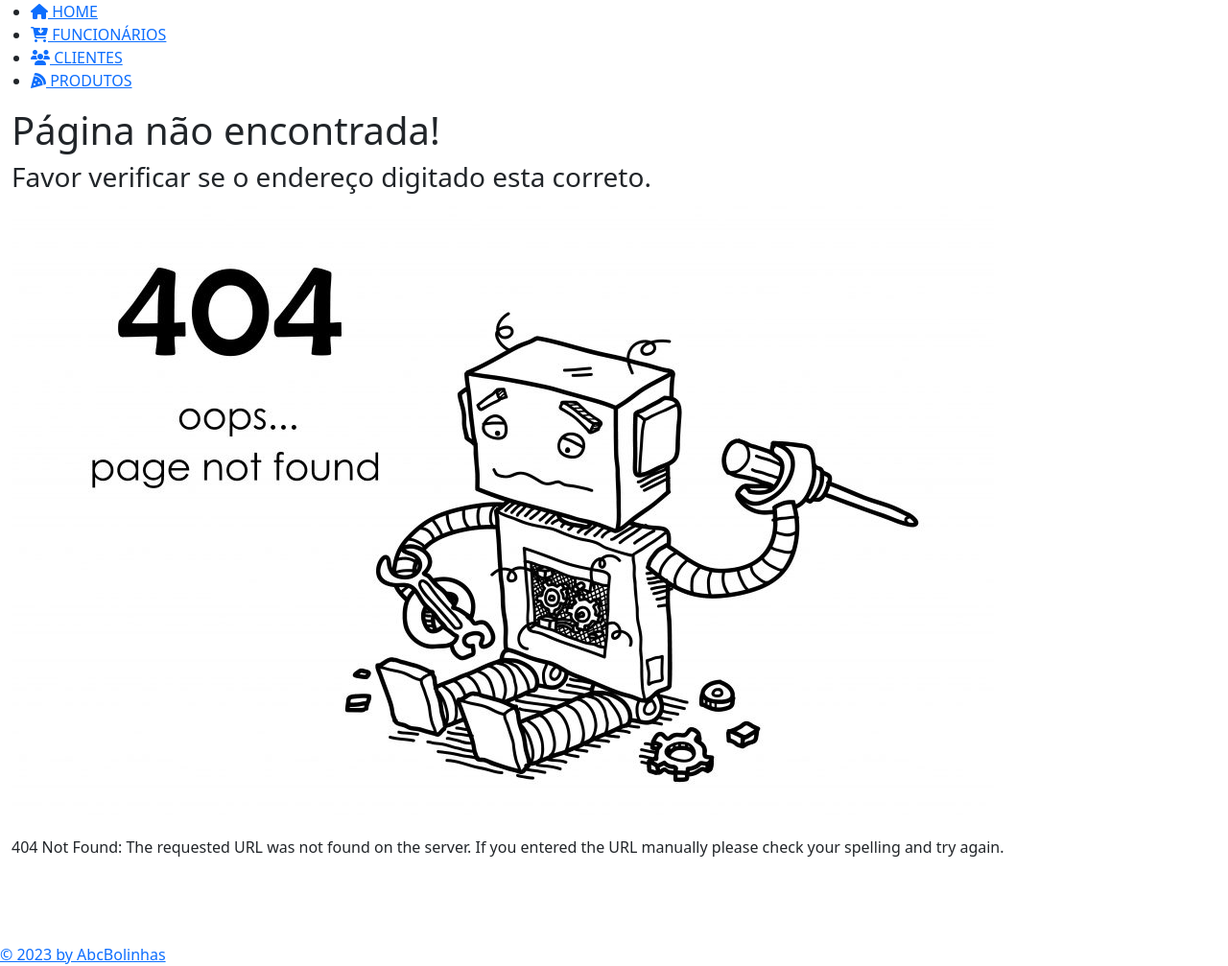
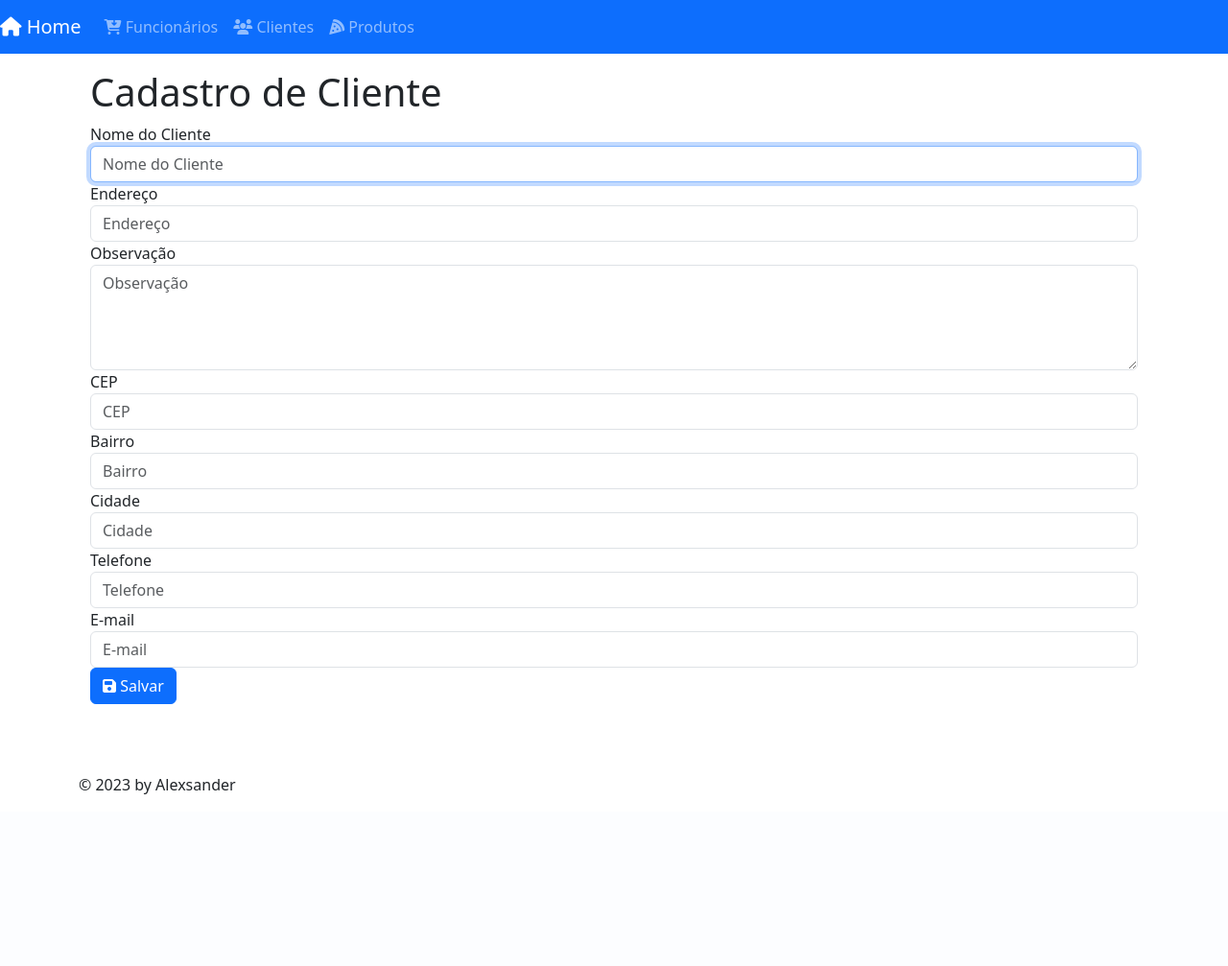
Before and after one commit to Gagatsy/comandas_app, a Flask app: page /cliente/formCliente/ in a window 1280 px wide. Shown: the whole page at 96% size. After the commit the page ends 828 px from the top, so only its background shows below. Run offline with Flask 3, Linux system fonts and the light colour scheme; some libraries are stand-ins or nearby versions.

Commit message:
Aplicação Visual Atualizada

```diff
--- a/scr/mod_cliente/cliente.py
+++ b/scr/mod_cliente/cliente.py
@@ -5,3 +5,7 @@ bp_cliente = Blueprint('cliente', __name__, url_prefix="/cliente", template_fold
 @bp_cliente.route('/')
 def formListaCliente():
     return render_template('formListaCliente.html'), 200
+
+@bp_cliente.route('/formCliente/', methods=['GET', 'POST'])
+def formCliente():
+    return render_template('formCliente.html')
--- /dev/null
+++ b/scr/mod_cliente/templates/formCliente.html
@@ -0,0 +1,94 @@
+<!DOCTYPE html>
+<html lang="pt-br">
+<head>
+    <meta charset="UTF-8">
+    <title>Cadastro de Clientes</title>
+    {% block style %}
+        <link rel="stylesheet" href="{{ url_for('static', filename='bootstrap-5.3.2-dist/css/bootstrap.min.css') }}">
+        <link rel="stylesheet" href="{{ url_for('static', filename='fontawesome-free-6.4.2-web/css/all.min.css') }}">
+        <link rel="icon" href="static/favicon.ico" type="image/x-icon">
+        <script src="https://code.jquery.com/jquery-3.6.0.min.js"></script>
+        <script src="https://cdn.rawgit.com/RobinHerbots/Inputmask/5.0.6/dist/jquery.inputmask.min.js"></script>
+        <style>
+            /* Estilos personalizados */
+            .focus-highlight:focus {
+                border-color: #007BFF;
+                box-shadow: 0 0 8px #007BFF;
+            }
+        </style>
+        <script>
+            $(document).ready(function() {
+                // Adicionar máscaras aos campos
+                $('#cep').inputmask("99999-999");
+                $('#telefone').inputmask("(99) 99999-9999");
+
+                $('#formCadastroCliente').on('submit', function(event) {
+                    var nome = $('#nome').val();
+                    var cep = $('#cep').val();
+                    var telefone = $('#telefone').val();
+                    var email = $('#email').val();
+
+                    // Verificar campos obrigatórios
+                    if (!nome || !cep || !telefone || !email) {
+                        alert('Preencha todos os campos obrigatórios.');
+                        event.preventDefault(); // Impede o envio do formulário
+                    }
+                });
+            });
+        </script>
+    {% endblock %}
+</head>
+<body>
+    {% extends "base.html" %}
+    {% block title %}Cadastro de Cliente{% endblock %}
+    {% block content %}
+    <div class="container">
+        <form name="formCadastroCliente" id="formCadastroCliente" action="" method="POST">
+            <h1>Cadastro de Cliente</h1>
+
+            <div class="form-group">
+                <label for="nome">Nome do Cliente</label>
+                <input type="text" class="form-control focus-highlight" name="nome" id="nome" value="" placeholder="Nome do Cliente" maxlength="100" autofocus required>
+            </div>
+
+            <div class="form-group">
+                <label for="endereco">Endereço</label>
+                <input type="text" class="form-control focus-highlight" name="endereco" id="endereco" value="" placeholder="Endereço" maxlength="150" required>
+            </div>
+
+            <div class="form-group">
+                <label for="observacao">Observação</label>
+                <textarea class="form-control focus-highlight" name="observacao" id="observacao" placeholder="Observação" rows="4" maxlength="200"></textarea>
+            </div>
+
+            <div class="form-group">
+                <label for="cep">CEP</label>
+                <input type="text" class="form-control focus-highlight" name="cep" id="cep" value="" placeholder="CEP" maxlength="8" required>
+            </div>
+
+            <div class="form-group">
+                <label for="bairro">Bairro</label>
+                <input type="text" class="form-control focus-highlight" name="bairro" id="bairro" value="" placeholder="Bairro" maxlength="50" required>
+            </div>
+
+            <div class="form-group">
+                <label for="cidade">Cidade</label>
+                <input type="text" class="form-control focus-highlight" name="cidade" id="cidade" value="" placeholder="Cidade" maxlength="50" required>
+            </div>
+
+            <div class="form-group">
+                <label for="telefone">Telefone</label>
+                <input type="tel" class="form-control focus-highlight" name="telefone" id="telefone" value="" placeholder="Telefone" maxlength="11" required>
+            </div>
+
+            <div class="form-group">
+                <label for="email">E-mail</label>
+                <input type="email" class="form-control focus-highlight" name="email" id="email" value="" placeholder="E-mail" maxlength="100" required>
+            </div>
+
+            <button type="submit" class="btn btn-primary" name="salvarCliente"><i class="fas fa-save"></i> Salvar</button>
+        </form>
+    </div>
+    {% endblock %}
+</body>
+</html>
--- a/scr/mod_erro/templates/form404.html
+++ b/scr/mod_erro/templates/form404.html
@@ -2,29 +2,44 @@
 <html lang="pt-br">
 <head>
     <meta charset="UTF-8">
-    <title>404</title>
+    <link rel="icon" href="static/favicon.ico" type="image/x-icon">
+    <title>404 - Página não encontrada</title>
+    {% block style %}
+        <!-- Inclua os links para os estilos CSS do Bootstrap aqui -->
+        <link rel="stylesheet" href="{{ url_for('static', filename='bootstrap-5.3.2-dist/css/bootstrap.min.css') }}">
+        <!-- Adicione estilos personalizados, se necessário -->
+        <style>
+            .error-message {
+                font-size: 18px;
+                color: #FF0000;
+            }
+            /* Adicione outros estilos personalizados conforme necessário */
+        </style>
+    {% endblock %}
 </head>
 <body>
     {% extends "base.html" %}
-
     {% block title %}Page Not Found{% endblock %}
-
     {% block content %}
-    <div class="row">
-        <div class="col">
-            <h1>Página não encontrada!</h1>
-            <h3>Favor verificar se o endereço digitado esta correto.</h3>
+    <div class="container">
+        <div class="row">
+            <div class="col text-center mt-5">
+                <h1 class="display-4">Página não encontrada!</h1>
+                <h3 class="lead">Favor verificar se o endereço digitado está correto.</h3>
+            </div>
         </div>
-    </div>
-
-    <figure>
-        <img src="{{ url_for('static', filename='Erro404.jpg') }}" alt="Erro 404">
-    </figure>
-
-    <div class="row">
-        <div class="col">
-            {# mostra a mensagem de erro retornada #}
-            <p>{{ erroHttp }}</p>
+        <div class="row">
+            <div class="col text-center mt-4">
+                <figure>
+                    <img src="{{ url_for('static', filename='Erro404.jpg') }}" alt="Erro 404" class="img-fluid">
+                </figure>
+            </div>
+        </div>
+        <div class="row">
+            <div class="col text-center mt-4">
+                {# Mostra a mensagem de erro retornada #}
+                <p class="error-message">{{ erroHttp }}</p>
+            </div>
         </div>
     </div>
     {% endblock %}
--- a/scr/mod_funcionario/funcionario.py
+++ b/scr/mod_funcionario/funcionario.py
@@ -8,6 +8,6 @@ def formListaFuncionario():
     return render_template('formListaFuncionario.html')
 
 
-@bp_funcionario.route('/form-funcionario/', methods=['GET'])
+@bp_funcionario.route('/formFuncionario/', methods=['GET', 'POST'])
 def formFuncionario():
     return render_template('formFuncionario.html')
--- a/scr/mod_produto/produto.py
+++ b/scr/mod_produto/produto.py
@@ -5,3 +5,7 @@ bp_produto = Blueprint('produto', __name__, url_prefix="/produto", template_fold
 @bp_produto.route('/')
 def formListaProduto():
     return render_template('formListaProduto.html'), 200
+
+@bp_produto.route('/formProduto/', methods=['GET', 'POST'])
+def formProduto():
+    return render_template('formProduto.html')
--- a/scr/templates/base.html
+++ b/scr/templates/base.html
@@ -2,41 +2,46 @@
 <html lang="pt-br">
 <head>
     <meta charset="UTF-8">
-    <title>{% block title %}{% endblock %} - AbcBolinhas</title>
+    <title>{% block title %}{% endblock %} - Alexsander</title>
 
     {% block style %}{% endblock %}
-    <style>
-        .important {
-        color: #6495ED;
-        }
-    </style>
     <link rel="stylesheet" href="{{ url_for('static', filename='bootstrap-5.3.2-dist/css/bootstrap.min.css') }}">
     <link rel="stylesheet" href="{{ url_for('static', filename='fontawesome-free-6.4.2-web/css/all.min.css') }}">
-
-    <link rel="shortcut icon" href="{{ url_for('static', filename='favicon.ico') }}">
 </head>
 
 <body>
-    {% block menu %}
-        <ul>
-            <li><a href="{{ url_for('index.formIndex') }}"><i class="fas fa-home"></i> HOME</a></li>
-            <li><a href="{{ url_for('funcionario.formListaFuncionario') }}"><i class="fas fa-cart-arrow-down"></i> FUNCIONÁRIOS</a></li>
-            <li><a href="{{ url_for('cliente.formListaCliente') }}"><i class="fas fa-users"></i> CLIENTES</a></li>
-            <li><a href="{{ url_for('produto.formListaProduto') }}"><i class="fas fa-pizza-slice"></i> PRODUTOS</a></li>
-        </ul>
-    {% endblock %}
+    <nav class="navbar navbar-expand-lg navbar-dark bg-primary">
+        <a class="navbar-brand" href="{{ url_for('index.formIndex') }}"><i class="fas fa-home"></i> Home</a>
+        <button class="navbar-toggler" type="button" data-toggle="collapse" data-target="#navbarNav" aria-controls="navbarNav" aria-expanded="false" aria-label="Toggle navigation">
+            <span class="navbar-toggler-icon"></span>
+        </button>
+        <div class="collapse navbar-collapse" id="navbarNav">
+            <ul class="navbar-nav">
+                <li class="nav-item">
+                    <a class="nav-link" href="{{ url_for('funcionario.formListaFuncionario') }}"><i class="fas fa-cart-arrow-down"></i> Funcionários</a>
+                </li>
+                <li class="nav-item">
+                    <a class="nav-link" href="{{ url_for('cliente.formListaCliente') }}"><i class="fas fa-users"></i> Clientes</a>
+                </li>
+                <li class="nav-item">
+                    <a class="nav-link" href="{{ url_for('produto.formListaProduto') }}"><i class="fas fa-pizza-slice"></i> Produtos</a>
+                </li>
+            </ul>
+        </div>
+    </nav>
 
-        <div class="container-fluid mt-3">
-            {% block content %}{% endblock %}
-            <br><br><br>
+    <div class="container mt-3">
+        {% block content %}{% endblock %}
+        <br><br><br>
+    </div>
+
+    <footer class="footer">
+        <div class="container">
+            <p>&copy; 2023 by Alexsander</p>
         </div>
-
-    {% block footer %}
-        <a href="{{ url_for('index.formIndex') }}">&copy; 2023 by AbcBolinhas</a>
-    {% endblock %}
+    </footer>
 
     {% block js %}{% endblock %}
-        <script src="{{ url_for('static', filename='bootstrap-5.3.2-dist/js/bootstrap.min.js') }}"></script>
-        <script src="{{ url_for('static', filename='fontawesome-free-6.4.2-web/js/all.js') }}"></script>
+    <script src="{{ url_for('static', filename='bootstrap-5.3.2-dist/js/bootstrap.min.js') }}"></script>
 </body>
 </html>
```
Also changed, not shown: scr/mod_cliente/templates/formListaCliente.html (+44 -7 lines), scr/mod_erro/templates/form500.html (+32 -17 lines), scr/mod_funcionario/templates/formFuncionario.html (+48 -29 lines), scr/mod_funcionario/templates/formListaFuncionario.html (+22 -14 lines), scr/mod_index/templates/formIndex.html (+6 -9 lines), scr/mod_produto/templates/formListaProduto.html (+32 -6 lines), scr/mod_produto/templates/formProduto.html (added, +43 -0 lines).
